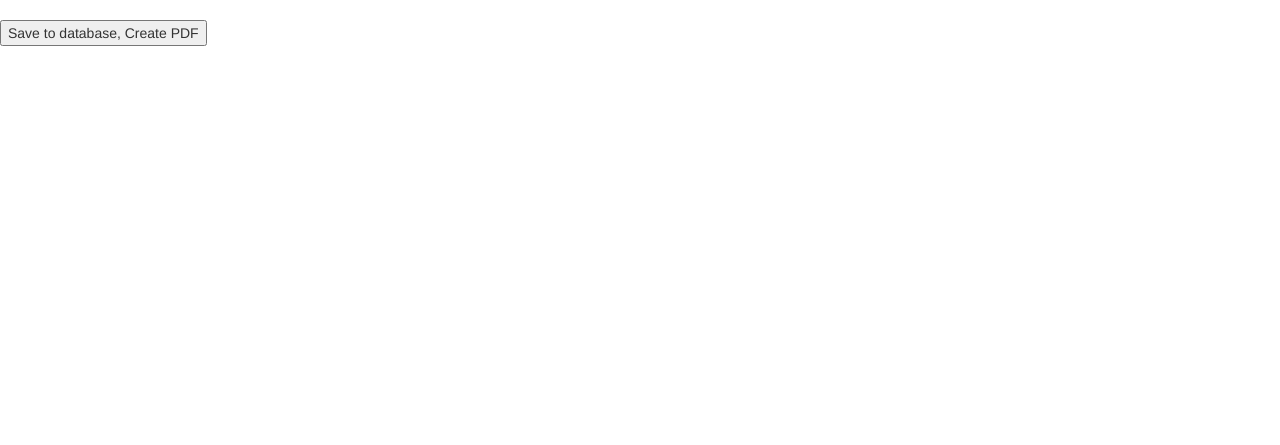
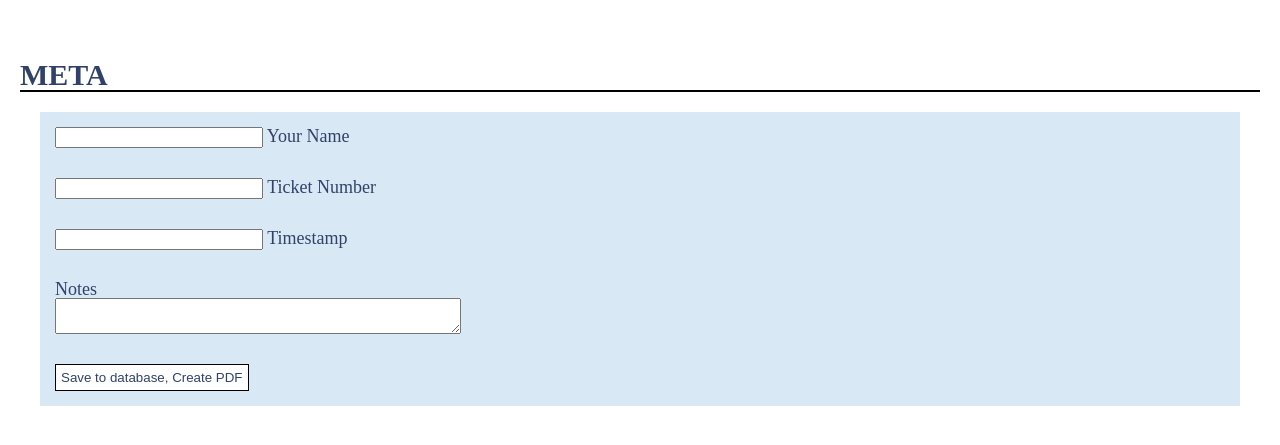
Before and after one commit to nickfun/docman, a PHP site: page /examples/view-form.php in a window 1280 px wide. Shown: the top 445 px of the page. Run offline with PHP 8.4, Linux system fonts and the light colour scheme; data that the repository does not hold is empty; some libraries are stand-ins or nearby versions.

Commit message:
playing with output css

```diff
--- /dev/null
+++ b/assets/reset.css
@@ -0,0 +1,47 @@
+/* http://meyerweb.com/eric/tools/css/reset/
+   v2.0 | 20110126
+   License: none (public domain)
+*/
+html, body, div, span, applet, object, iframe,
+h1, h2, h3, h4, h5, h6, p, blockquote, pre,
+a, abbr, acronym, address, big, cite, code,
+del, dfn, em, img, ins, kbd, q, s, samp,
+small, strike, strong, sub, sup, tt, var,
+b, u, i, center,
+dl, dt, dd, ol, ul, li,
+fieldset, form, label, legend,
+table, caption, tbody, tfoot, thead, tr, th, td,
+article, aside, canvas, details, embed,
+figure, figcaption, footer, header, hgroup,
+menu, nav, output, ruby, section, summary,
+time, mark, audio, video {
+    margin: 0;
+    padding: 0;
+    border: 0;
+    font-size: 100%;
+    font: inherit;
+    vertical-align: baseline;
+}
+/* HTML5 display-role reset for older browsers */
+article, aside, details, figcaption, figure,
+footer, header, hgroup, menu, nav, section {
+    display: block;
+}
+body {
+    line-height: 1;
+}
+ol, ul {
+    list-style: none;
+}
+blockquote, q {
+    quotes: none;
+}
+blockquote:before, blockquote:after,
+q:before, q:after {
+    content: '';
+    content: none;
+}
+table {
+    border-collapse: collapse;
+    border-spacing: 0;
+}
--- a/view-form.php
+++ b/view-form.php
@@ -4,18 +4,47 @@
 
 <h1 id="header" class="role"></h1>
 
-<form method="post" action="index.php">
+<form method="post" action="index.php" role="form">
     <div id="main"></div>
-    <button type="submit">Save to database, Create PDF</button>
+    <h2>Meta</h2>
+    <div class="formcontrol">
+        <label>
+            <input type="text" name="author">
+            Your Name
+        </label>
+    </div>
+    <div class="formcontrol">
+        <label>
+            <input type="text" name="ticket">
+            Ticket Number
+        </label>
+    </div>
+    <div class="formcontrol">
+        <label>
+            <input type="text" name="date" id="date" readonly="readonly">
+            Timestamp
+        </label>
+    </div>
+    <div class="formcontrol">
+        <label>
+            Notes
+            <textarea name="notes"></textarea>
+        </label>
+    </div>
+    <div class="formcontrol">
+        <button type="submit" class="btn btn-default">Save to database, Create PDF</button>
+    </div>
+
 </form>
 
+
 <script type="text/template" id="tpl-optionlist">
-    <li class="option">
+    <div class="formcontrol">
     <label>
-    <input type="checkbox" name="option[<%- id %>]">
+    <input type="checkbox"  name="option[<%- id %>]" class="form-control">
     <%- title %>
     </label>
-    </li>
+    </div>
 </script>
 
 <script>
@@ -28,8 +57,8 @@
 
     var OptionListView = Backbone.View.extend({
         tpl: _.template($("#tpl-optionlist").text()),
-        tagName: 'ul',
-        className: 'option-list',
+        tagName: 'div',
+        className: 'aaaaaaa',
         render: function() {
             this.$el.empty();
             var that = this;
@@ -44,8 +73,8 @@
 
     var GroupListView = Backbone.View.extend({
         tpl: _.template($("#tpl-grouplist").text()),
-        tagName: 'ul',
-        className: 'group-list',
+        tagName: 'div',
+        className: 'bbbbbbb',
         render: function() {
             this.$el.empty();
             var optionList = new Backbone.Collection();
@@ -57,7 +86,7 @@
             });
             view.render();
             var group = window.DATA.groups.get(this.model.get('group_id'));
-            this.$el.append("<div class='group'>" + group.get('title') + '</div>');
+            this.$el.append("<h2 class='cccccc'>" + group.get('title') + '</h2>');
             this.$el.append(view.$el);
             return this;
         }
@@ -79,6 +108,8 @@
         });
     });
 
+    $('#date').val( new Date());
+
 </script>
 
 </body>
--- a/view-header.php
+++ b/view-header.php
@@ -2,29 +2,59 @@
 <html>
     <head>
         <meta charset="utf-8">
-        <link rel="stylesheet" href="//maxcdn.bootstrapcdn.com/bootstrap/3.1.1/css/bootstrap.min.css">
+        <meta name="viewport" content="width=device-width, initial-scale=1">
+        <!--<link rel="stylesheet" href="//maxcdn.bootstrapcdn.com/bootstrap/3.1.1/css/bootstrap.min.css">-->
+        <link rel="stylesheet" href="./assets/reset.css"/>
         <script src="./assets/jquery-1.11.1.min.js"></script>
         <script src="./assets/lodash.compat.min.js"></script>
         <script src="./assets/backbone-min.js"></script>
         <title>Document Manager v2.0.7</title>
         <style>
-            ul,div,li,body,h1{
-                padding: 0px;
-                margin: 0px;
+            /*
+            ORANGE      f26101
+            dark blue   304269
+            med blue    91bed4
+            light blue  d9e8f5
+            white       ffffff
+            */
+            body {
+                color: #304269;
             }
-            .role {
-                font-size: 36px;
-                padding: 10px;
+            h1 {
+                font-size: 40px;
                 font-weight: bold;
+                padding: 20px;
+                color: #f26101
             }
-            .group {
-                font-size: 20px;
+            h2 {
+                font-size: 30px;
                 border-bottom: 2px solid black;
+                font-weight: bold;
                 text-transform: uppercase;
+                margin: 20px;
+                color: #304269;
             }
-            .option-list li {
-                list-style: none;
-                padding: 10px;
+
+            button, select {
+                background-color: white;
+                border: 1px solid black;
+                padding: 5px;
+                color: #304269;
+            }
+            .formcontrol  {
+                padding: 15px;
+                margin-left: 40px;
+                margin-right: 40px;
+                background-color: #d9e8f5;
+            }
+            .formcontrol input[type=text] {
+                width: 200px;
+            }
+            .formcontrol textarea {
+                width: 400px;
+                display: block;
+            }
+            .formcontrol label {
                 font-size: 18px;
             }
         </style>
```
Also changed, not shown: index.php (+41 -0 lines).
